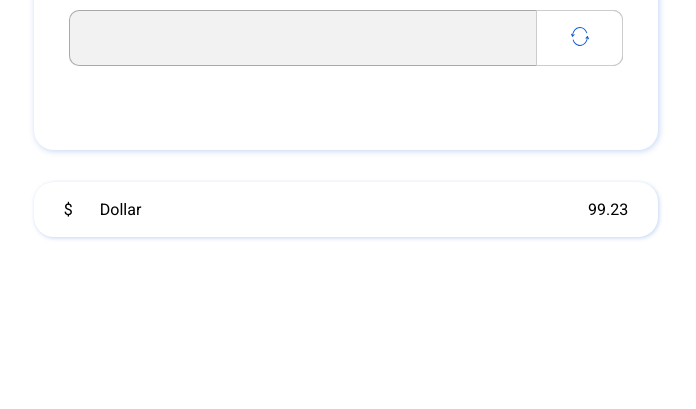
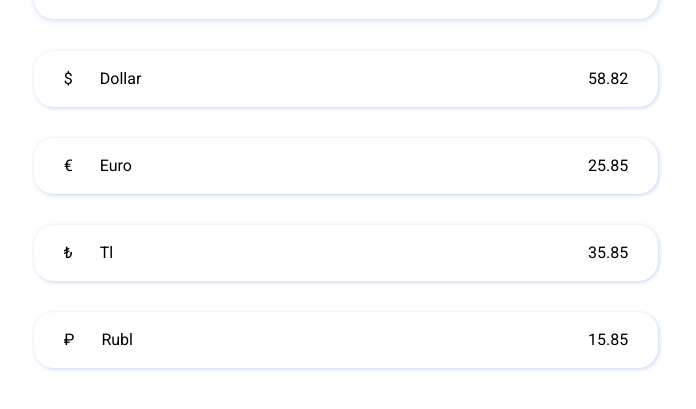
Before and after one commit to salimza3a/solutions, a React (Vite) app in the folder currency exchange app/: page / in a window 1280 px wide. Shown: the part 315-724 px from the top of the page, without its empty margins (294-990 px from the left). Built offline with nearby package versions, Linux system fonts and the light colour scheme; no server answers.

Commit message:
Complete the task

```diff
--- a/currency exchange app/src/components/CurrencySection/index.jsx
+++ b/currency exchange app/src/components/CurrencySection/index.jsx
@@ -1,14 +1,19 @@
 import styles from "./CurrencySection.module.css";
 
-function CurrencySection() {
+function CurrencySection({
+  currency_sign,
+  currency_name,
+  currency_value,
+  data,
+}) {
   return (
     <div className={styles.container}>
       <div className={styles.currencyWrapper}>
         <div className={styles.currency}>
-          <span>$</span>
-          <span>Dollar</span>
+          <span>{currency_sign}</span>
+          <span>{currency_name}</span>
         </div>
-        <span>99.23</span>
+        <span>{currency_value}</span>
       </div>
     </div>
   );
--- a/currency exchange app/src/components/Layout/Layout.jsx
+++ b/currency exchange app/src/components/Layout/Layout.jsx
@@ -5,7 +5,8 @@ import CurrencySection from "../CurrencySection";
 import axios from "axios";
 import { useEffect } from "react";
 import { useState } from "react";
-axios.defaults.headers["apikey"] = import.meta.env.VITE_CURRENCY_EXCHANGE_API;
+axios.defaults.headers["apikey"] =
+  import.meta.env.VITE_CURRENCY_EXCHANGE_API_KEY;
 function Layout() {
   const [currency, setCurrency] = useState([]);
   const [optionValues, setOptionValue] = useState({});
@@ -22,12 +23,53 @@ function Layout() {
     setOptionValue(item);
   }
 
+  const fromCurrency = optionValues.fromCurrency;
+  const staticCurrencies = [
+    {
+      pastToCurrency: { fromCurrency, toCurrency: "USD" },
+      currency_id: "001",
+      currency_sign: "$",
+      currency_name: "Dollar",
+      currency_value: 58.82,
+    },
+    {
+      pastToCurrency: { fromCurrency, toCurrency: "EUR" },
+      currency_id: "002",
+      currency_sign: "€",
+      currency_name: "Euro",
+      currency_value: 25.85,
+    },
+    {
+      pastToCurrency: { fromCurrency, toCurrency: "TRY" },
+      currency_id: "003",
+      currency_sign: "₺",
+      currency_name: "Tl",
+      currency_value: 35.85,
+    },
+    {
+      pastToCurrency: { fromCurrency, toCurrency: "RUB" },
+      currency_id: "004",
+      currency_sign: "₽",
+      currency_name: "Rubl",
+      currency_value: 15.85,
+    },
+  ];
+
+  // axios
+  //   .get(
+  //     `https://api.apilayer.com/exchangerates_data/convert?to=${
+  //       staticCurrencies[i].pastToCurrency.toCurrency
+  //     }&from=${staticCurrencies[i].pastToCurrency.fromCurrency}&amount=${13}`
+  //   )
+
   return (
     <div className={styles.container}>
       <div className={styles.wrapper}>
         <ConverterSection data={currency} getValue={getOptionValues} />
         <CalculatorSection options={optionValues} />
-        <CurrencySection />
+        {staticCurrencies.map((currency) => (
+          <CurrencySection key={currency.currency_id} {...currency} />
+        ))}
       </div>
     </div>
   );
--- a/currency exchange app/src/main.jsx
+++ b/currency exchange app/src/main.jsx
@@ -2,8 +2,4 @@ import React from "react";
 import ReactDOM from "react-dom/client";
 import App from "./App";
 
-ReactDOM.createRoot(document.getElementById("root")).render(
-  <React.StrictMode>
-    <App />
-  </React.StrictMode>
-);
+ReactDOM.createRoot(document.getElementById("root")).render(<App />);
```
